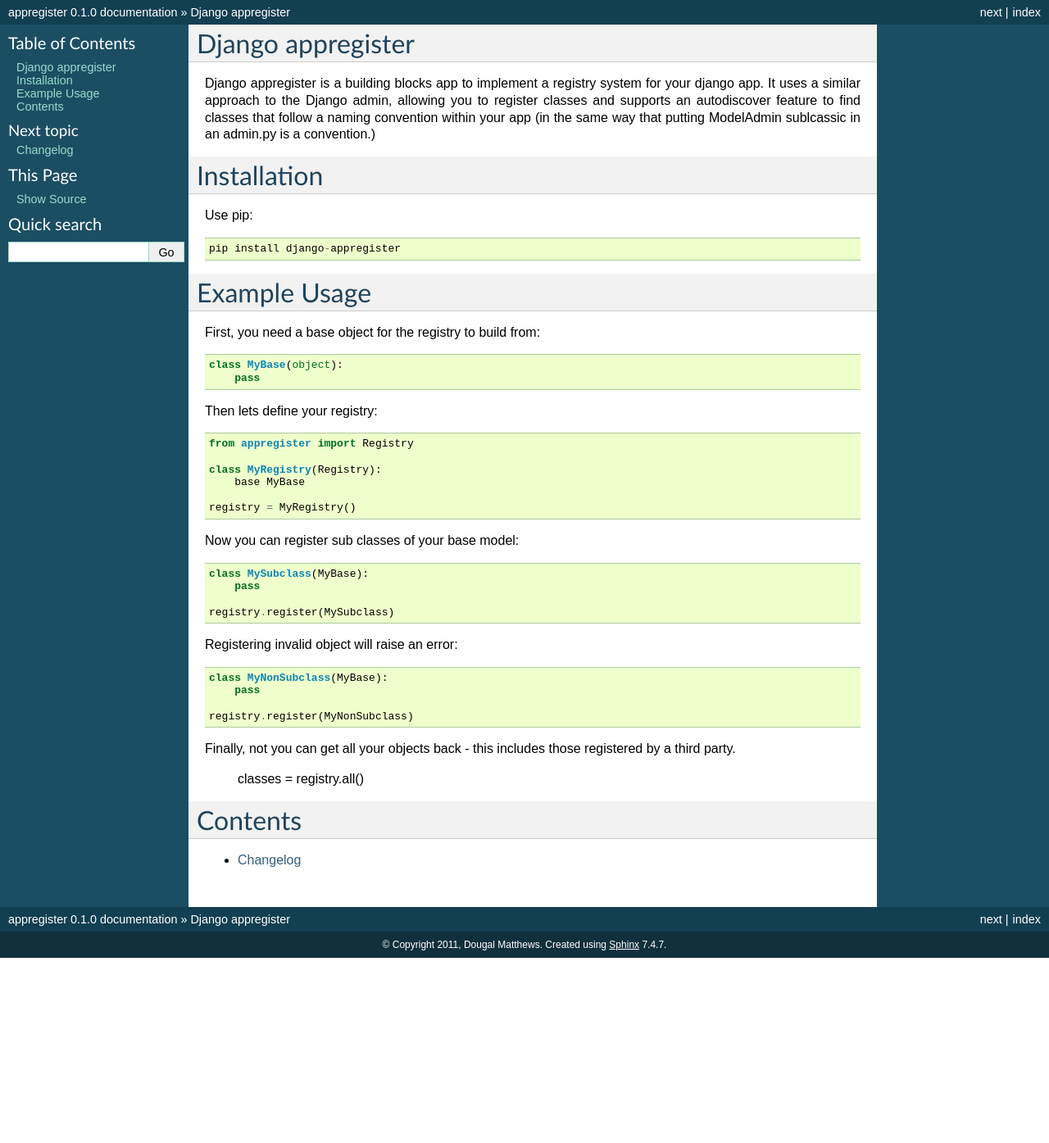
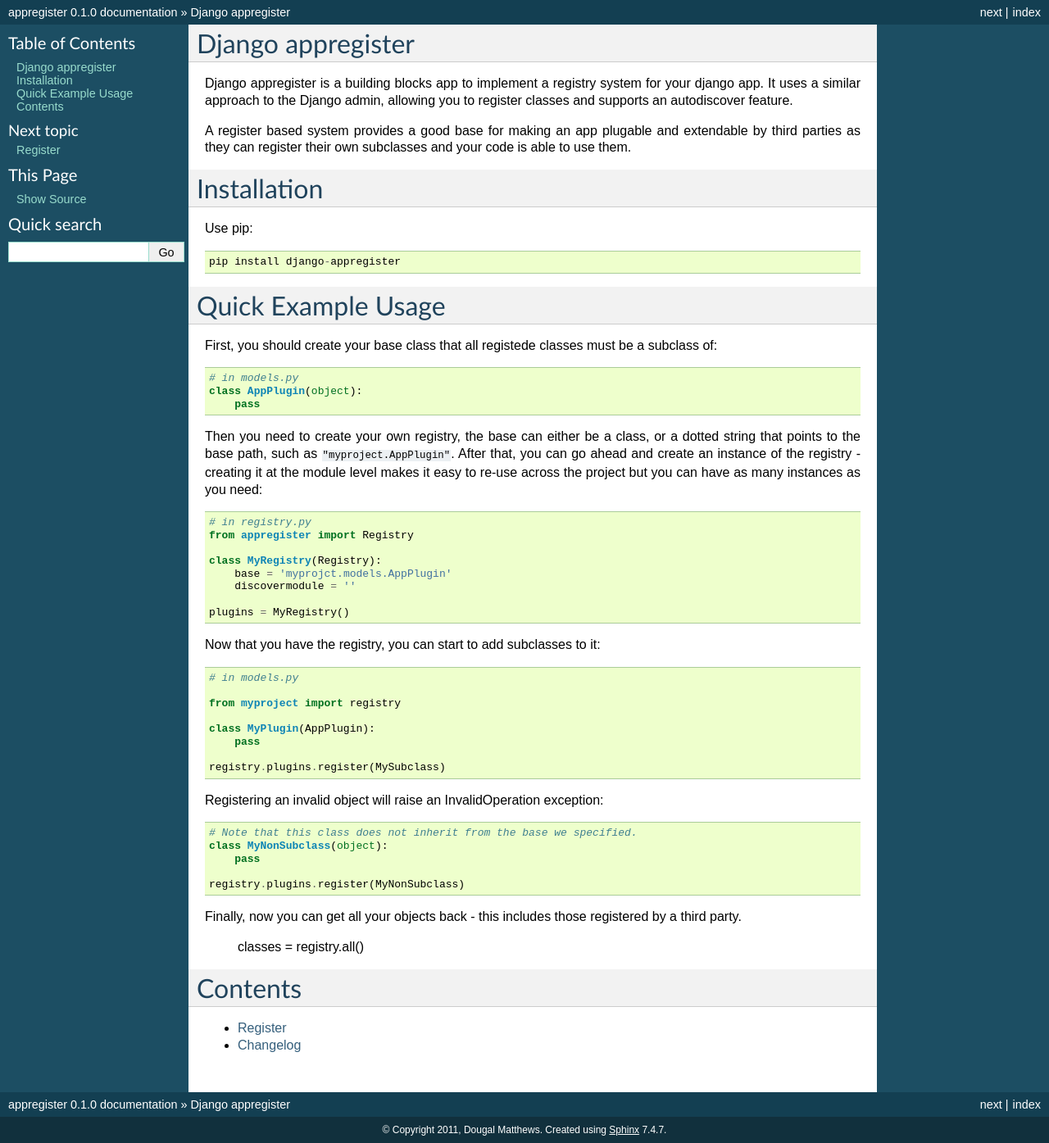
Before and after one commit to d0ugal/django-appregister, a Sphinx documentation site: the page built from docs/index.rst, in a window 1280 px wide. Shown: the whole page at 82% size. Built offline with Sphinx 7.4.7, drawn with Linux system fonts in a browser that asks for light colours; before the commit the page ends 1169 px from its top, so only the background shows below that.

Commit message:
Updated documentation

```diff
--- a/docs/changelog.rst
+++ b/docs/changelog.rst
@@ -1,6 +1,6 @@
 Changelog
 =========
 
-v0.0.1
+* v0.0.1
 
 Initial release. With a basic Register and NamedRegister and 100% test coverage.
--- a/docs/index.rst
+++ b/docs/index.rst
@@ -3,9 +3,12 @@
 
 Django appregister is a building blocks app to implement a registry system for
 your django app. It uses a similar approach to the Django admin, allowing you
-to register classes and supports an autodiscover feature to find classes that
-follow a naming convention within your app (in the same way that putting
-ModelAdmin sublcassic in an admin.py is a convention.)
+to register classes and supports an autodiscover feature.
+
+A register based system provides a good base for making an app plugable and
+extendable by third parties as they can register their own subclasses and your
+code is able to use them.
+
 
 Installation
 ========================================
@@ -15,38 +18,51 @@
     pip install django-appregister
 
 
-Example Usage
+Quick Example Usage
 ========================================
 
-First, you need a base object for the registry to build from::
+First, you should create your base class that all registede classes must be a
+subclass of::
 
-    class MyBase(object):
+    # in models.py
+    class AppPlugin(object):
         pass
 
-Then lets define your registry::
+Then you need to create your own registry, the base can either be a class, or a
+dotted string that points to the base path, such as ``"myproject.AppPlugin"``.
+After that, you can go ahead and create an instance of the registry - creating
+it at the module level makes it easy to re-use across the project but you can
+have as many instances as you need::
 
+    # in registry.py
     from appregister import Registry
 
     class MyRegistry(Registry):
-        base MyBase
+        base = 'myprojct.models.AppPlugin'
+        discovermodule = ''
 
-    registry = MyRegistry()
+    plugins = MyRegistry()
 
-Now you can register sub classes of your base model::
+Now that you have the registry, you can start to add subclasses to it::
 
-    class MySubclass(MyBase):
+    # in models.py
+
+    from myproject import registry
+
+    class MyPlugin(AppPlugin):
         pass
 
-    registry.register(MySubclass)
+    registry.plugins.register(MySubclass)
 
-Registering invalid object will raise an error::
+Registering an invalid object will raise an InvalidOperation exception::
 
-    class MyNonSubclass(MyBase):
+    # Note that this class does not inherit from the base we specified.
+    class MyNonSubclass(object):
         pass
 
-    registry.register(MyNonSubclass)
+    registry.plugins.register(MyNonSubclass)
 
-Finally, not you can get all your objects back - this includes those registered
+Finally, now you can get all your objects back - this includes those registered
 by a third party.
 
     classes = registry.all()
```
Also changed, not shown: other parts of docs/index.rst (+1 -0 lines), docs/registers.rst (added, +81 -0 lines).
